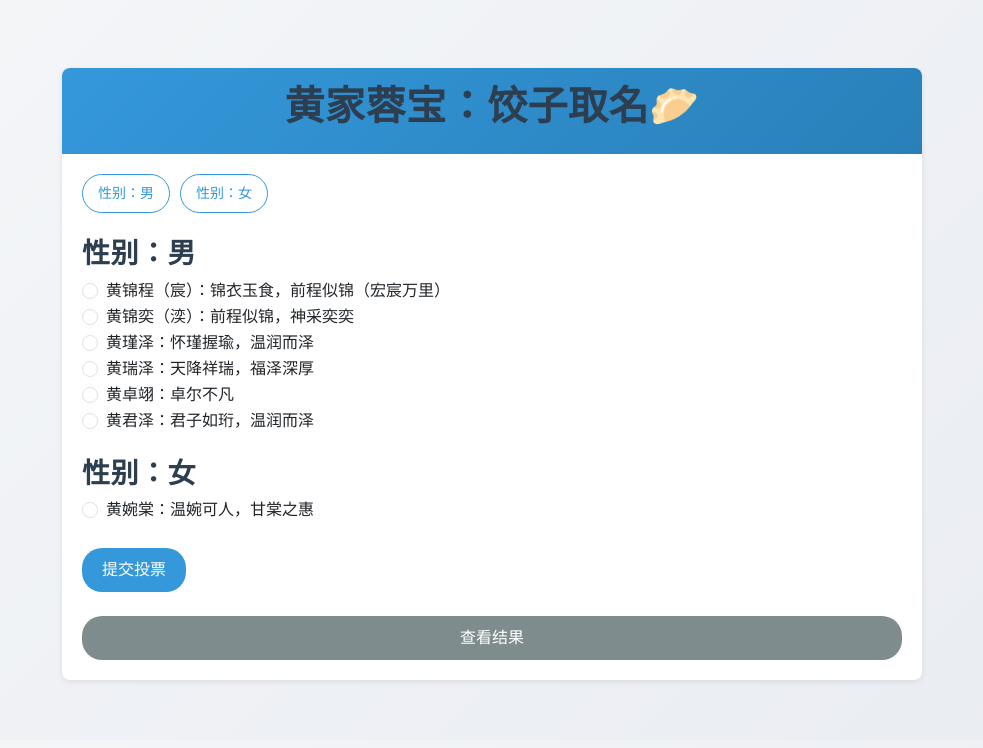
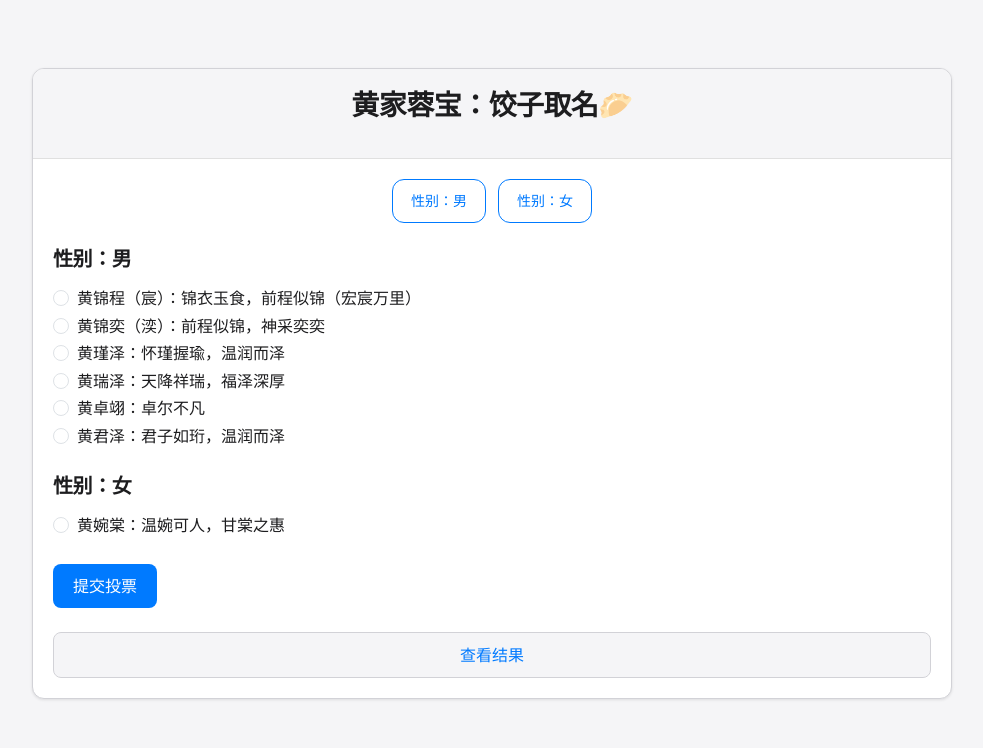
Before and after one commit to AndersonHJB/vote_app, a Flask app: page /g/20241206 in a window 1280 px wide. Shown: the top 748 px of the page, without its empty margins (148-1131 px from the left). Run offline with Flask 3, Linux system fonts and the light colour scheme.

Commit message:
更新样式

```diff
--- a/poll_data.json
+++ b/poll_data.json
@@ -18,7 +18,7 @@
                 "\u9ec4\u747e\u6cfd\uff1a\u6000\u747e\u63e1\u745c\uff0c\u6e29\u6da6\u800c\u6cfd": 0,
                 "\u9ec4\u745e\u6cfd\uff1a\u5929\u964d\u7965\u745e\uff0c\u798f\u6cfd\u6df1\u539a": 0,
                 "\u9ec4\u5353\u7fca\uff1a\u5353\u5c14\u4e0d\u51e1": 0,
-                "\u9ec4\u541b\u6cfd\uff1a\u541b\u5b50\u5982\u73e9\uff0c\u6e29\u6da6\u800c\u6cfd": 0
+                "\u9ec4\u541b\u6cfd\uff1a\u541b\u5b50\u5982\u73e9\uff0c\u6e29\u6da6\u800c\u6cfd": 1
             }
         },
         "\u6027\u522b\uff1a\u5973": {
--- a/static/style.css
+++ b/static/style.css
@@ -1,91 +1,115 @@
 /* style.css */
 body {
-    background: linear-gradient(135deg, #f4f6f8 0%, #e9ecf2 100%);
-    font-family: 'Roboto', sans-serif;
-    color: #333;
+    background: #f5f5f7;
+    font-family: -apple-system, BlinkMacSystemFont, 'Segoe UI', Roboto, 'Helvetica Neue', Arial, sans-serif;
+    color: #1d1d1f;
     margin: 0;
     padding: 0;
+    line-height: 1.6;
 }
 
 h1, h2, h3 {
-    color: #2c3e50;
-    text-transform: capitalize;
+    color: #1d1d1f;
     font-weight: 600;
-    letter-spacing: 0.5px;
+    letter-spacing: -0.02em;
+    margin: 0 0 15px 0;
+}
+
+h1 {
+    font-size: 28px;
+}
+
+h2 {
+    font-size: 24px;
+}
+
+h3 {
+    font-size: 20px;
 }
 
 .container {
-    max-width: 900px;
+    max-width: 960px;
     margin: 0 auto;
     padding: 20px;
 }
 
 .card {
-    border: none;
-    border-radius: 8px;
+    border: 1px solid #d2d2d7;
+    border-radius: 12px;
     background: #fff;
-    box-shadow: 0 2px 6px rgba(0,0,0,0.08);
+    box-shadow: 0 1px 3px rgba(0, 0, 0, 0.1);
     overflow: hidden;
-    margin-bottom: 40px;
-    transition: box-shadow 0.3s ease;
+    margin-bottom: 30px;
+    transition: box-shadow 0.3s ease, transform 0.2s ease;
 }
 
 .card:hover {
-    box-shadow: 0 4px 10px rgba(0,0,0,0.1);
+    box-shadow: 0 4px 10px rgba(0, 0, 0, 0.15);
+    transform: translateY(-2px);
 }
 
 .card-header {
-    background: linear-gradient(135deg, #3498db 0%, #2980b9 100%);
-    color: #fff;
+    background: #f5f5f7;
+    color: #1d1d1f;
     font-size: 20px;
     font-weight: bold;
     text-align: center;
-    padding: 15px;
-    border-bottom: none;
+    padding: 20px;
+    border-bottom: 1px solid #e0e0e0;
 }
 
 .card-body {
     padding: 20px;
+    color: #1d1d1f;
 }
 
 .btn {
-    border-radius: 20px;
+    display: inline-block;
+    border-radius: 8px;
     padding: 10px 20px;
-    text-transform: capitalize;
-    transition: background-color 0.3s ease, box-shadow 0.3s ease;
+    font-size: 16px;
+    font-weight: 500;
+    text-align: center;
+    text-decoration: none;
+    cursor: pointer;
+    transition: background-color 0.3s ease, box-shadow 0.2s ease;
+    border: none;
 }
 
 .btn-primary {
-    background-color: #3498db;
-    border: none;
+    background-color: #007aff;
+    color: #fff;
 }
 
 .btn-primary:hover {
-    background-color: #2980b9;
-    box-shadow: 0 2px 6px rgba(0,0,0,0.15);
+    background-color: #005bb5;
+    box-shadow: 0 2px 6px rgba(0, 0, 0, 0.2);
 }
 
 .btn-secondary {
-    background-color: #7f8c8d;
-    border: none;
+    background-color: #f5f5f7;
+    color: #007aff;
+    border: 1px solid #d2d2d7;
 }
 
 .btn-secondary:hover {
-    background-color: #95a5a6;
-    box-shadow: 0 2px 6px rgba(0,0,0,0.15);
+    background-color: #e0e0e0;
+    color: #005bb5;
+    box-shadow: 0 1px 4px rgba(0, 0, 0, 0.1);
 }
 
 .list-group-item {
-    border: none;
-    border-radius: 5px;
-    margin-bottom: 5px;
-    padding: 10px 15px;
+    border: 1px solid #e0e0e0;
+    border-radius: 8px;
+    margin-bottom: 10px;
+    padding: 12px 20px;
     background: #fff;
-    transition: background-color 0.3s ease;
+    transition: background-color 0.3s ease, transform 0.2s ease;
 }
 
 .list-group-item:hover {
-    background-color: #ecf0f1;
+    background-color: #f5f5f7;
+    transform: scale(1.02);
     cursor: pointer;
 }
 
@@ -93,6 +117,10 @@ h1, h2, h3 {
 @media (max-width: 768px) {
     h1 {
         font-size: 24px;
+    }
+
+    h2 {
+        font-size: 20px;
     }
 
     .btn {
@@ -105,23 +133,24 @@ h1, h2, h3 {
 .category-links {
     display: flex;
     flex-wrap: wrap;
-    gap: 10px;
+    gap: 12px;
     margin-bottom: 20px;
+    justify-content: center;
 }
 
 .category-links a {
     display: inline-block;
-    border: 1px solid #3498db;
-    border-radius: 20px;
-    padding: 8px 15px;
-    color: #3498db;
+    padding: 10px 18px;
+    border: 1px solid #007aff;
+    border-radius: 12px;
+    color: #007aff;
+    font-size: 14px;
     text-decoration: none;
-    font-size: 14px;
     transition: background-color 0.3s ease, color 0.3s ease, box-shadow 0.3s ease;
 }
 
 .category-links a:hover {
-    background-color: #3498db;
+    background-color: #007aff;
     color: #fff;
-    box-shadow: 0 2px 6px rgba(0,0,0,0.15);
+    box-shadow: 0 2px 6px rgba(0, 0, 0, 0.15);
 }
--- a/templates/results.html
+++ b/templates/results.html
@@ -32,7 +32,7 @@
                 {% if link_suffix %}
                     <a href="{{ url_for('group_by_link', link_suffix=link_suffix) }}" class="btn btn-secondary mt-4 d-block">Back to Group</a>
                 {% else %}
-                    <a href="{{ url_for('group', group_name=group_name) }}" class="btn btn-secondary mt-4 d-block">Back to Group</a>
+                    <a href="{{ url_for('group', group_name=group_name) }}" class="btn btn-secondary mt-4 d-block">回到投票</a>
                 {% endif %}
 
             </div>
```
Also changed, not shown: docs/text.txt (+25 -6 lines).
